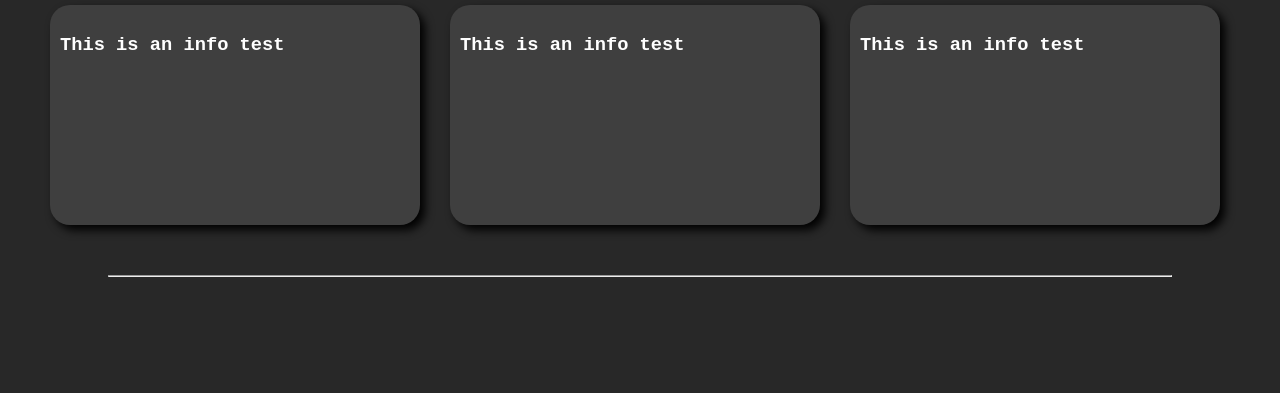
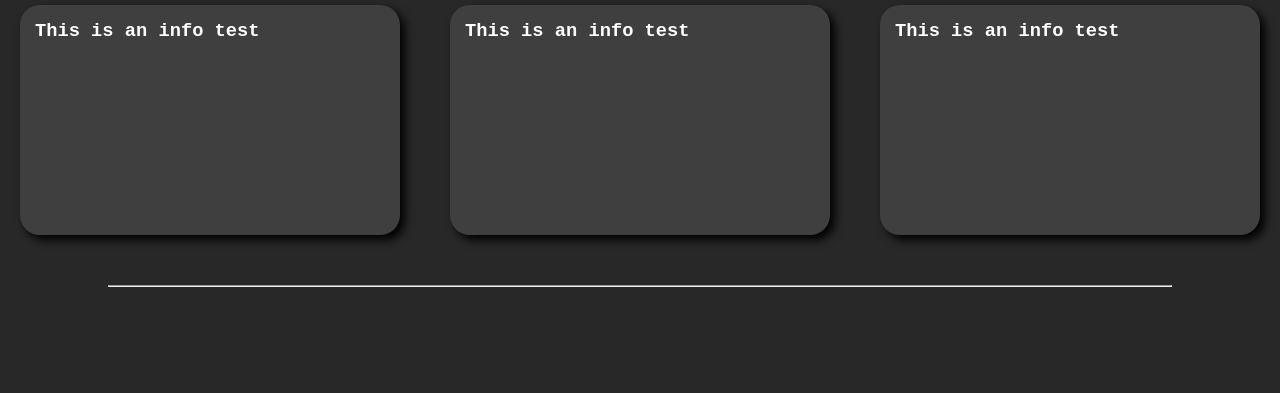
Before and after one commit to GeoGeo116/html-css-cheatsheet, a plain HTML site: page index.html in a window 1280 px wide. Shown: the part 253-646 px from the top of the page. Drawn offline with Linux system fonts and the light colour scheme.

Commit message:
Fixed alignment issues and slight cosmetic changes
Added underlines to all H1 elements
Aligned section headers and boxes to the centre
Added flex wrap for when screen is too small
Changed some padding values for the info boxes

```diff
--- a/style.css
+++ b/style.css
@@ -84,25 +84,32 @@ main{
     position: relative;
     background-color: #282828;
     top: 100px;
-    padding: 0px 50px
+    padding: 0px 50px;
 }
 
 h1{
     padding-top: 100px;
+    text-align: center;
+    text-decoration: underline;
+}
+
+h3{
+    margin: 0;
 }
 
 .boxes{
-    display: grid;
-    grid-template-columns:repeat(auto-fill, 350px);
+    display: flex;
     gap: 50px;
+    align-items: center;
+    justify-content: center;
 }
 
 .info-box{
     border-radius: 20px;
-    height: 200px;
-    width: 350px;
+    min-height: 200px;
+    min-width: 350px;
     background-color: #3f3f3f;
-    padding: 10px;
+    padding: 15px;
     box-shadow: 5px 5px 10px black;
 }
 
```
